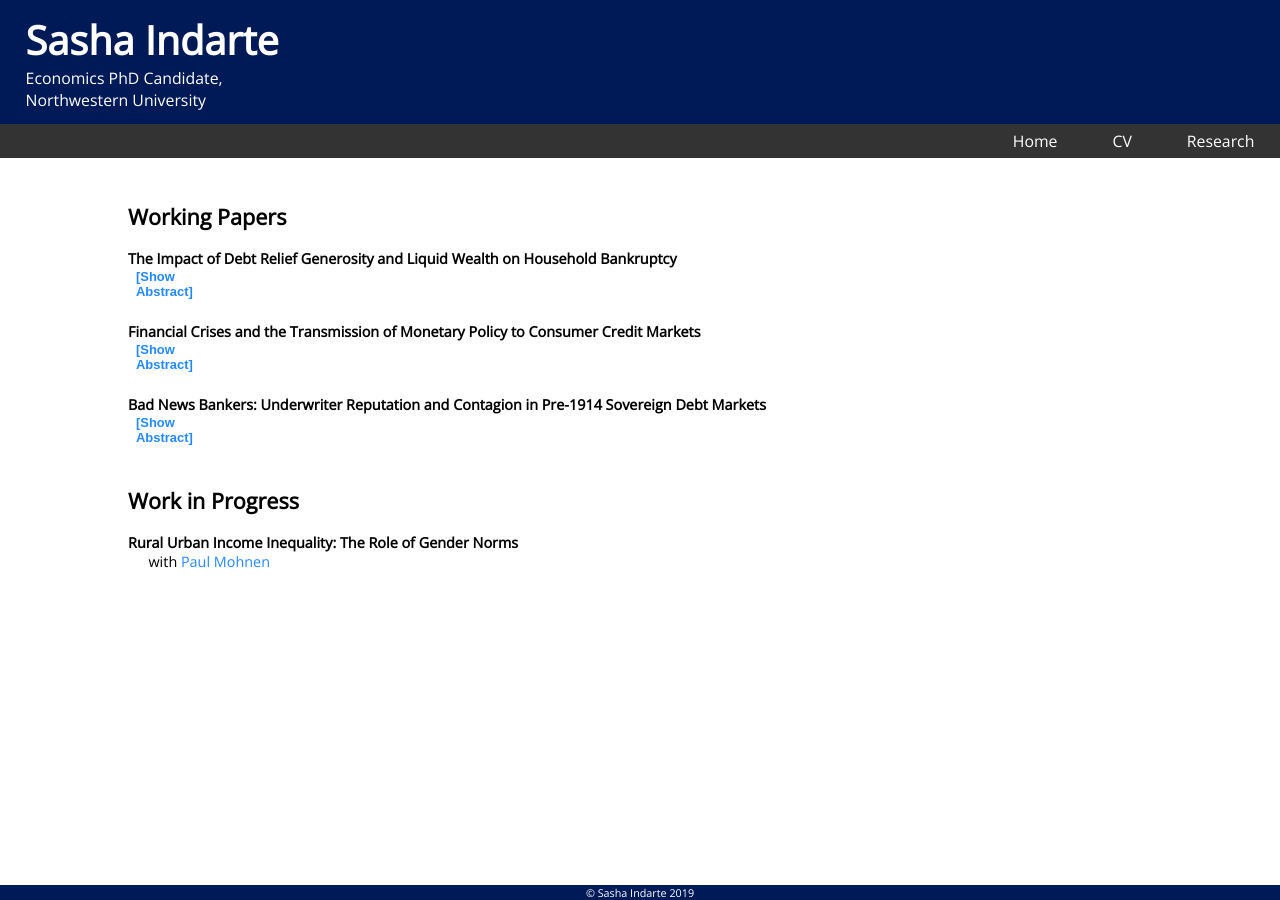
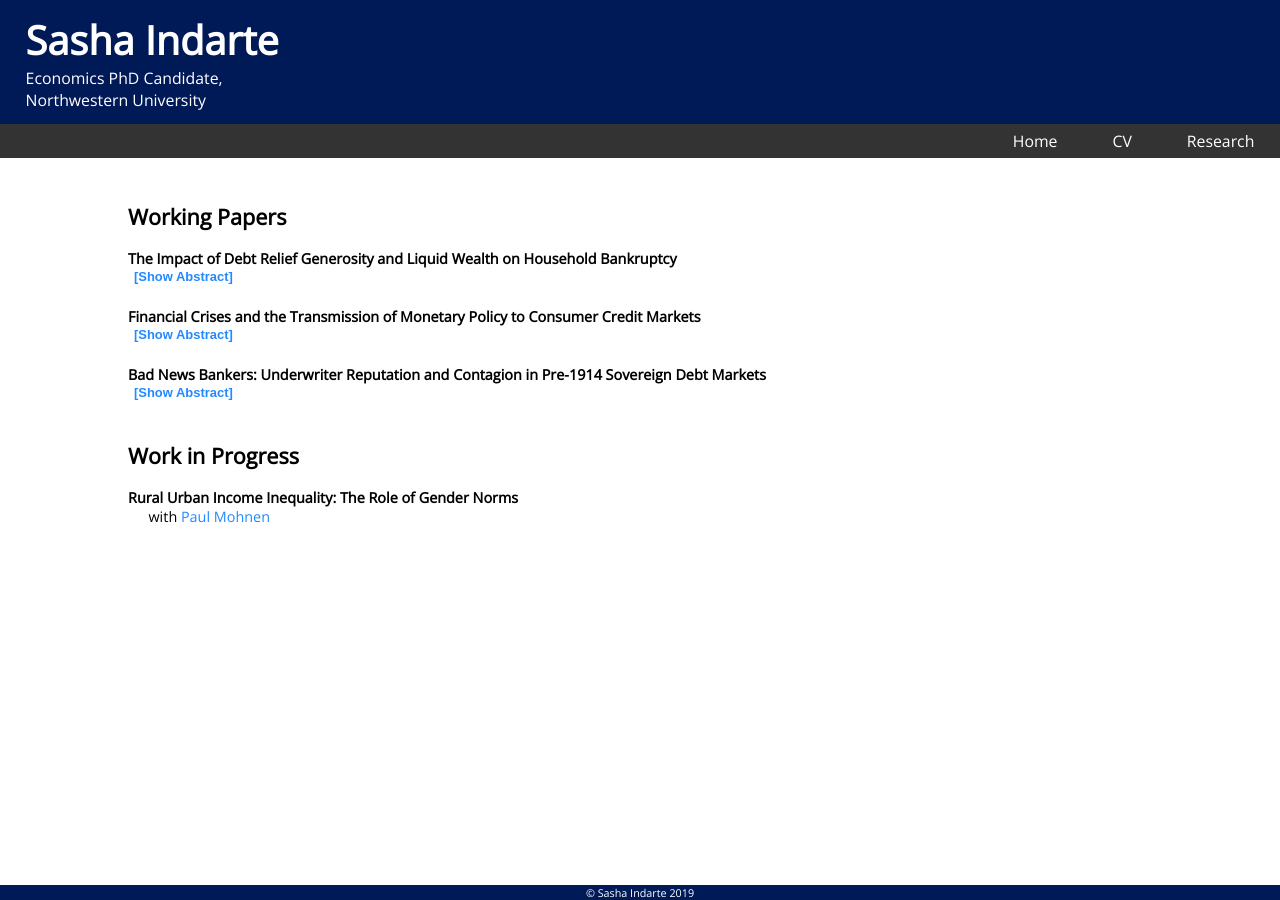
Before and after one commit to sashaindarte/sashaindarte.github.io, a Jekyll site: the page built from research/index.html, in a window 1280 px wide. Built offline with Jekyll 4.4.1, drawn with Linux system fonts in a browser that asks for light colours.

Commit message:
Update main.css

```diff
--- a/css/main.css
+++ b/css/main.css
@@ -182,7 +182,7 @@ body {
   color: #2289ff;
   font-weight: bold;
   float: right;
-  margin-left: 2%;
+  margin-left: 0%;
 }
 
 .active:after {
```
